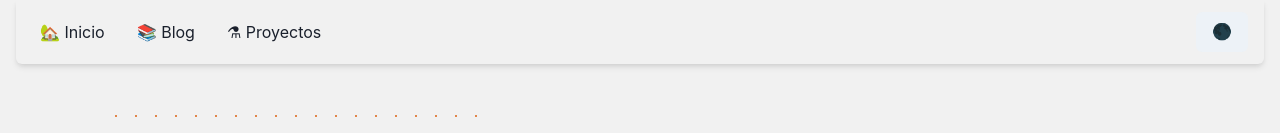
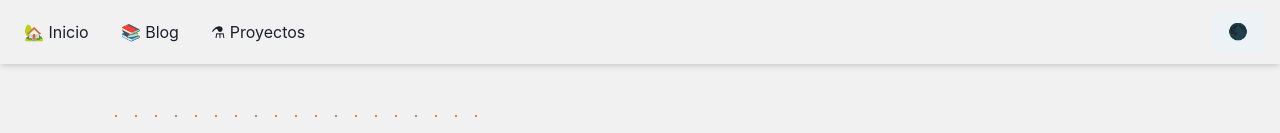
Before and after one commit to JaviCeRodriguez/javier-portfolio, a Next.js app: page / in a window 1280 px wide. Shown: the top 133 px of the page. Built offline with nearby package versions, Linux system fonts and the light colour scheme.

Commit message:
✨ add: Navbar fixed

```diff
--- a/src/components/Layout/index.tsx
+++ b/src/components/Layout/index.tsx
@@ -5,7 +5,7 @@ import Footer from "@/components/Footer";
 
 const Layout: React.FC<{}> = ({ children }) => {
   return (
-    <Container maxW="container.xl" w="100vw">
+    <Container maxW="container.xl" w="100vw" pos="relative" pt={16}>
       <Navbar />
       <div style={{ position: "relative" }}>
         <div>{children}</div>
--- a/src/components/Navbar/index.tsx
+++ b/src/components/Navbar/index.tsx
@@ -55,8 +55,13 @@ export default function Navbar() {
     <Box
       px={4}
       boxShadow="md"
-      borderBottomRadius="md"
       bg={useColorModeValue(light.background, dark.background)}
+      pos="fixed"
+      w="full"
+      top={0}
+      left={0}
+      right={0}
+      zIndex={4}
     >
       <Flex h={16} alignItems={"center"} justifyContent={"space-between"}>
         <IconButton
```
